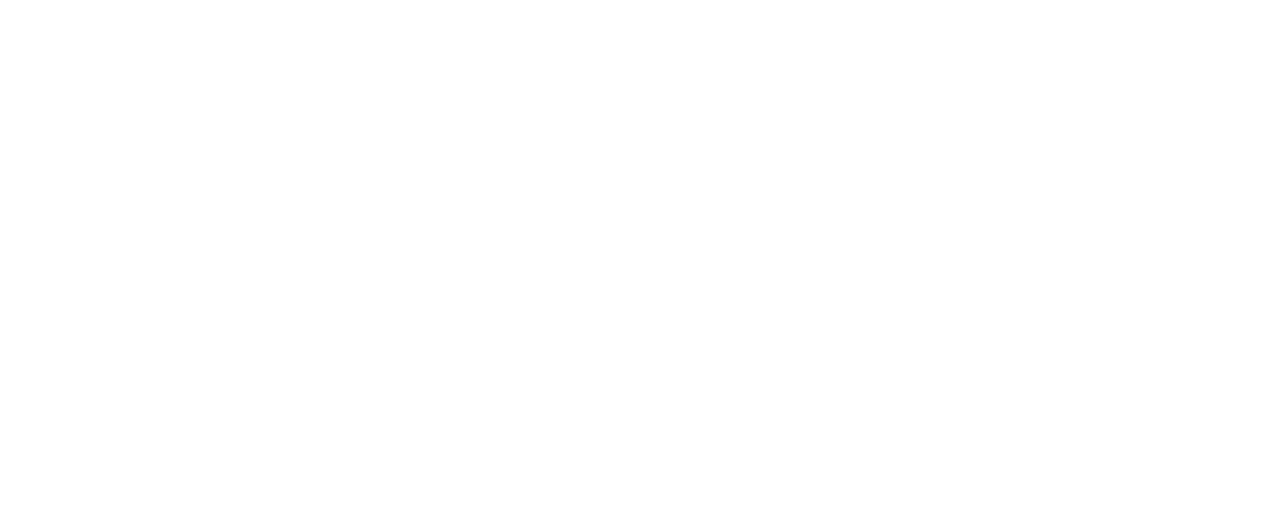
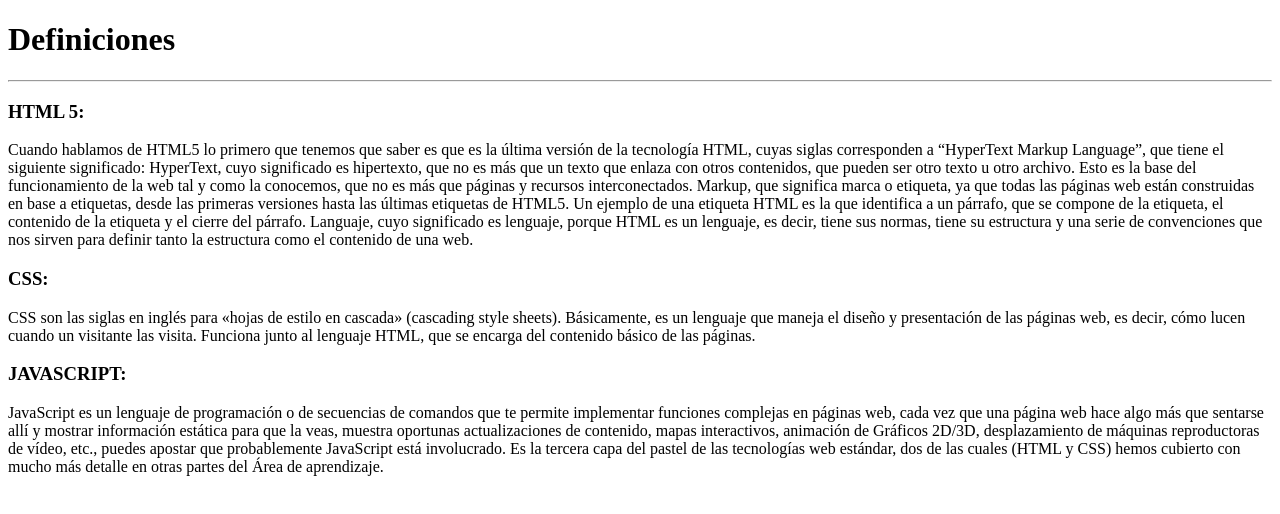
Before and after one commit to mariacamila0712/Web2_taller1, a plain HTML site: page index.html in a window 1280 px wide. Drawn offline with Linux system fonts and the light colour scheme.

Commit message:
Se agrega contenido a la pagina index

```diff
--- a/index.html
+++ b/index.html
@@ -1,12 +1,43 @@
 <!DOCTYPE html>
 <html lang="en">
+
 <head>
     <meta charset="UTF-8">
     <meta http-equiv="X-UA-Compatible" content="IE=edge">
     <meta name="viewport" content="width=device-width, initial-scale=1.0">
     <title>Taller 1</title>
 </head>
+
 <body>
 
+    <H1>Definiciones</H1>
+    <hr></hr>
+<h3>HTML 5: </h3>
+<p>Cuando hablamos de HTML5 lo primero que tenemos que saber es que es la última versión de la tecnología HTML,
+    cuyas siglas corresponden a “HyperText Markup Language”, que tiene el siguiente significado:
+
+    HyperText, cuyo significado es hipertexto, que no es más que un texto que enlaza con otros contenidos,
+    que pueden ser otro texto u otro archivo. Esto es la base del funcionamiento de la web tal y como la conocemos,
+    que no es más que páginas y recursos interconectados.
+    Markup, que significa marca o etiqueta, ya que todas las páginas web están construidas en base a etiquetas,
+    desde las primeras versiones hasta las últimas etiquetas de HTML5. Un ejemplo de una etiqueta HTML es la que identifica
+     a un párrafo, que se compone de la etiqueta, el contenido de la etiqueta y el cierre del párrafo.
+    Languaje, cuyo significado es lenguaje, porque HTML es un lenguaje, es decir, tiene sus normas, tiene su estructura
+    y una serie de convenciones que nos sirven para definir tanto la estructura como el contenido de una web.</p>
+
+<h3>CSS: </h3>
+<p>CSS son las siglas en inglés para «hojas de estilo en cascada» (cascading style sheets). Básicamente, es un lenguaje
+    que maneja el diseño y presentación de las páginas web, es decir, cómo lucen cuando un visitante las visita.
+    Funciona junto al lenguaje HTML, que se encarga del contenido básico de las páginas.</p>
+
+<h3>JAVASCRIPT: </h3>
+<p>JavaScript es un lenguaje de programación o de secuencias de comandos que te permite implementar funciones complejas
+    en páginas web, cada vez que una página web hace algo más que sentarse allí y mostrar información estática para que la
+    veas, muestra oportunas actualizaciones de contenido, mapas interactivos, animación de Gráficos 2D/3D, desplazamiento de
+    máquinas reproductoras de vídeo, etc., puedes apostar que probablemente JavaScript está involucrado.
+    Es la tercera capa del pastel de las tecnologías web estándar, dos de las cuales (HTML y CSS) hemos cubierto con mucho
+    más detalle en otras partes del Área de aprendizaje.</p>
+
 </body>
+
 </html>
```
